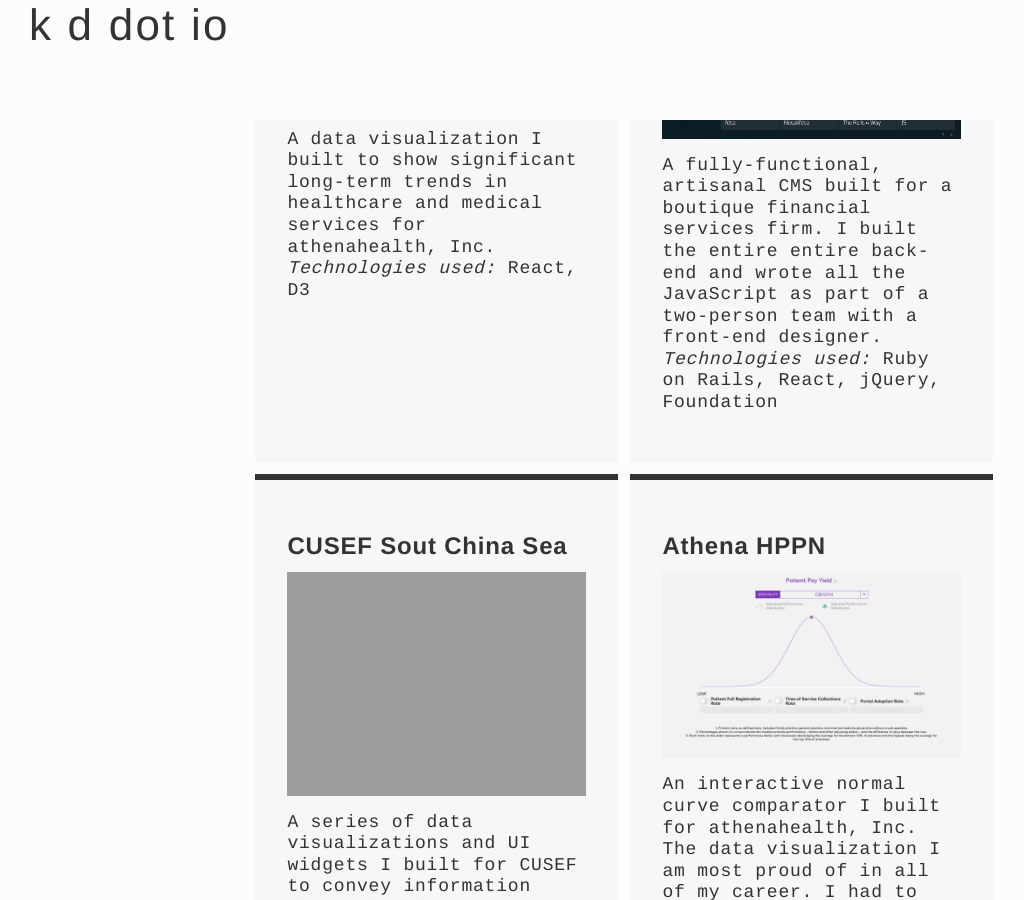
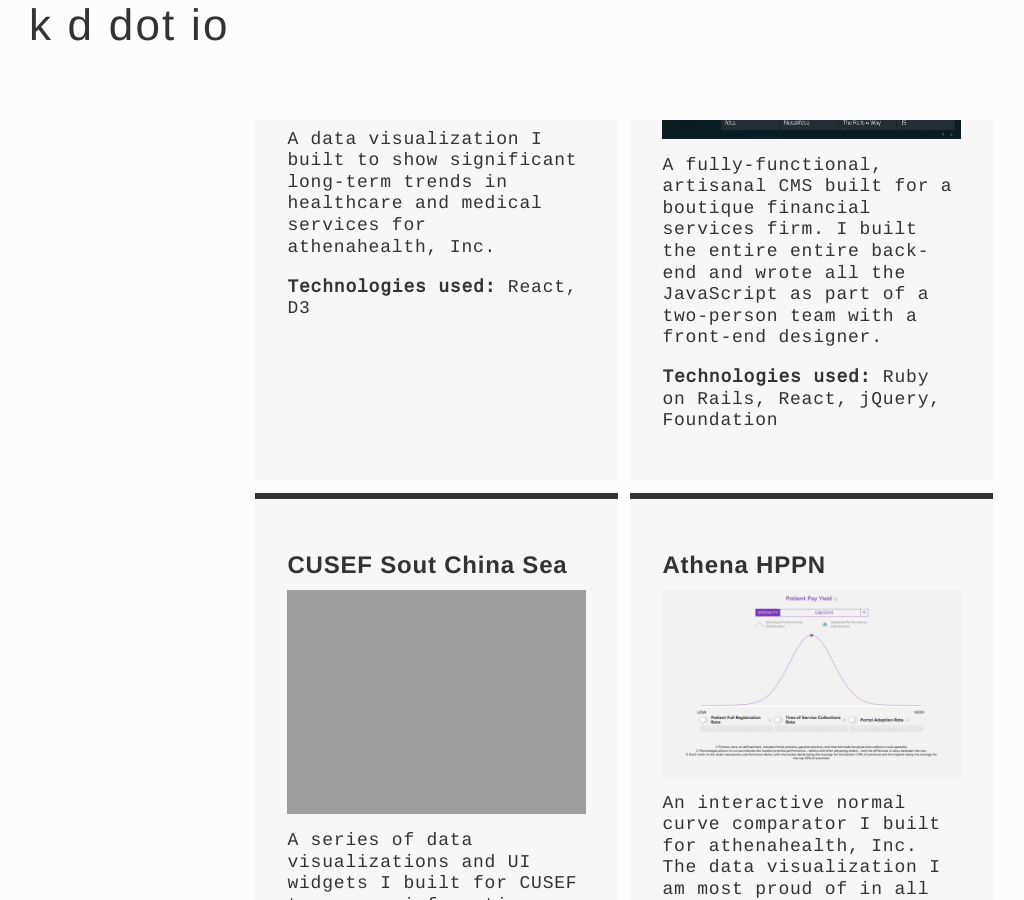
Before and after one commit to kdubbels/kdubbels.github.io, a Jekyll site: the page built from portfolio.html, in a window 1280 px wide and 900 px high, scrolled down 544 px. Shown: the whole window, without its empty margins (16-1040 px from the left). Built offline with Jekyll 4.4.1, drawn with Linux system fonts in a browser that asks for light colours; some web fonts are replaced.

Commit message:
small tweak

```diff
--- a/portfolio.html
+++ b/portfolio.html
@@ -16,7 +16,8 @@ permalink: /portfolio/
         <img src="{{ item.image | prepend: site.baseurl }}" alt="" />
 
         <p>{{ item.description }}</p>
-        <p><em>Technologies used:</em> {{ item.tech }}</p>
+        <br />
+        <p><strong>Technologies used:</strong> {{ item.tech }}</p>
       </a>
     {% endfor %}
 
```
